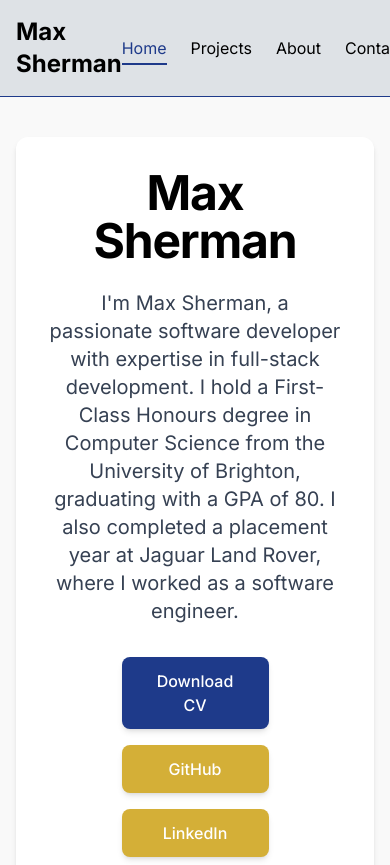
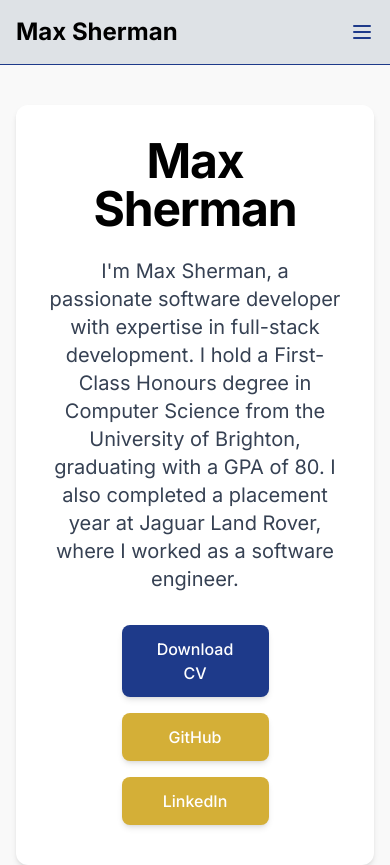
Before and after one commit to maxsherman1/maxsherman-portfolio, a Next.js app: page / in a window 390 px wide. Shown: the top 865 px of the page. Built offline with nearby package versions, Linux system fonts and the light colour scheme.

Commit message:
Updated NavBar to provide a drop-down menu when viewed on small screens. Menu has the same pages and styling, however it must accessed using the hamburger icon and can be closed using the cross button.

```diff
--- a/src/components/Navbar.tsx
+++ b/src/components/Navbar.tsx
@@ -6,6 +6,7 @@ import React from "react";
 
 const Navbar: React.FC = () => {
   const pathname = usePathname();
+  const [isMobileMenuOpen, setIsMobileMenuOpen] = React.useState(false);
 
   // Common styles for navigation links
   const linkStyle =
@@ -21,7 +22,7 @@ const Navbar: React.FC = () => {
         <Link href="/" className="text-2xl font-bold">
           Max Sherman
         </Link>
-        <div className="flex space-x-6">
+        <div className="hidden md:flex space-x-6">
           <Link href="/" className={`${linkStyle} ${getActiveClass("/")}`}>
             Home
           </Link>
@@ -44,7 +45,68 @@ const Navbar: React.FC = () => {
             Contact
           </Link>
         </div>
+        <button
+          className="md:hidden text-[var(--nav-accent)] focus:outline-none"
+          onClick={() => setIsMobileMenuOpen(!isMobileMenuOpen)}
+        >
+          <svg
+            className="h-6 w-6"
+            fill="none"
+            viewBox="0 0 24 24"
+            stroke="currentColor"
+          >
+            {isMobileMenuOpen ? (
+              <path
+                strokeLinecap="round"
+                strokeLinejoin="round"
+                strokeWidth={2}
+                d="M6 18L18 6M6 6l12 12"
+              />
+            ) : (
+              <path
+                strokeLinecap="round"
+                strokeLinejoin="round"
+                strokeWidth={2}
+                d="M4 6h16M4 12h16M4 18h16"
+              />
+            )}
+          </svg>
+        </button>
       </div>
+      {isMobileMenuOpen && (
+        <div className="md:hidden bg-[var(--nav-bg)] border-t border-[var(--nav-accent)] absolute top-[64px] left-0 right-0 z-10 transition-all duration-300 ease-in-out">
+          <div className="flex flex-col px-4 py-4 space-y-4">
+            <Link
+              href="/"
+              className={`${linkStyle} ${getActiveClass("/")}`}
+              onClick={() => setIsMobileMenuOpen(false)}
+            >
+              Home
+            </Link>
+            <Link
+              href="/projects"
+              className={`${linkStyle} ${getActiveClass("/projects")}`}
+              onClick={() => setIsMobileMenuOpen(false)}
+            >
+              Projects
+            </Link>
+            <Link
+              href="/about"
+              className={`${linkStyle} ${getActiveClass("/about")}`}
+              onClick={() => setIsMobileMenuOpen(false)}
+            >
+              About
+            </Link>
+            <Link
+              href="/contact"
+              className={`${linkStyle} ${getActiveClass("/contact")}`}
+              onClick={() => setIsMobileMenuOpen(false)}
+            >
+              Contact
+            </Link>
+          </div>
+        </div>
+      )}
     </nav>
   );
 };
```
